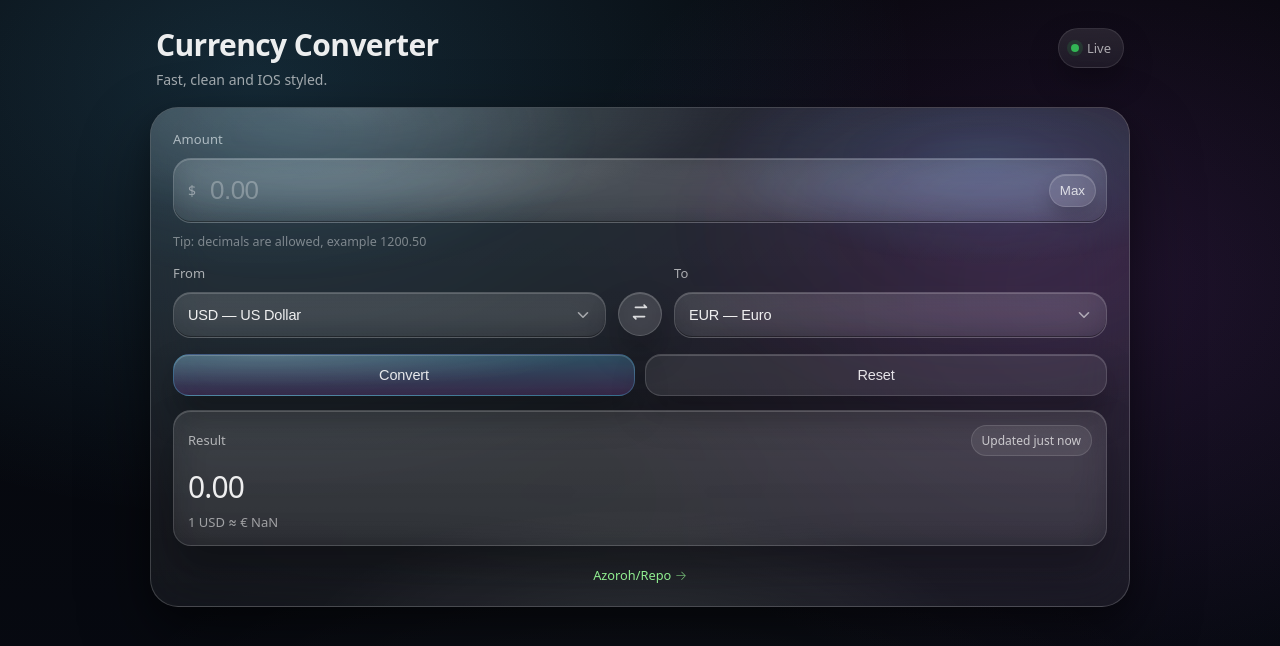
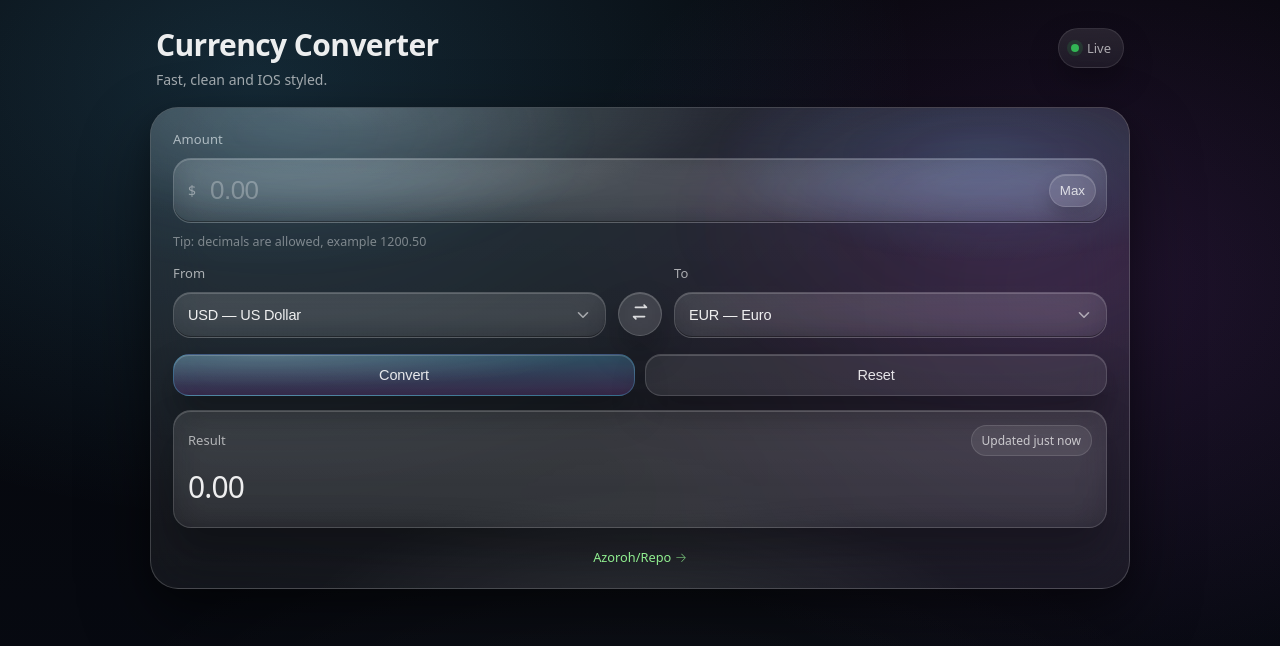
Before and after one commit to Azoroh/challenge-currency_converter, a React (Vite) app: page / in a window 1280 px wide. Shown: the top 646 px of the page. Built offline with nearby package versions, Linux system fonts and the light colour scheme; no server answers.

Commit message:
fixed the rate calculation, my maths skill i bad im sorry lol

```diff
--- a/src/App.jsx
+++ b/src/App.jsx
@@ -66,12 +66,6 @@ export default function App() {
     setToCur(fromCur);
   }
 
-  // let resultRate;
-  // async function getResultRate() {
-  //   resultRate = `1 ${fromCur} ≈ $${rates[toCur]}`;
-  // }
-  // const resultRate = `1 ${fromCur} ≈ $${rates[toCur]}`;
-
   return (
     <div className="lg-page">
       <div className="lg-shell">
@@ -108,6 +102,7 @@ export default function App() {
             fromCur={fromCur}
             toCur={toCur}
           />
+
           <FootNote />
         </main>
       </div>
@@ -130,16 +125,6 @@ function Header() {
     </header>
   );
 }
-
-// function Main() {
-//   return (
-<main className="lg-card" role="region" aria-label="Currency converter">
-  <AmountInput />
-  <Converter />
-  <ResultOutput />
-</main>;
-//   )
-// }
 
 function AmountInput({ amount, onSetAmount }) {
   return (
@@ -280,7 +265,11 @@ function Converter({ onSetToCur, onSetFromCur, fromCur, toCur, onSwap }) {
 }
 
 function ResultOutput({ output, rates, fromCur, toCur }) {
-  const resultRate = `1 ${fromCur} ≈ ${getCurrencySymbol(toCur)} ${rates?.[toCur] * rates?.[fromCur]}`;
+  const rate = rates?.[toCur] / rates?.[fromCur];
+
+  const resultRate = rate
+    ? `1 ${fromCur} ≈ ${getCurrencySymbol(toCur)} ${rate.toFixed(4)}`
+    : "";
 
   return (
     <section className="lg-result" aria-label="Result">
@@ -330,3 +319,13 @@ function getCurrencySymbol(code) {
 
   return symbols[code.toUpperCase()] || code;
 }
+
+// function Main() {
+//   return (
+//     <main className="lg-card" role="region" aria-label="Currency converter">
+//       <AmountInput />
+//       <Converter />
+//       <ResultOutput />
+//     </main>
+//   );
+// }
```
